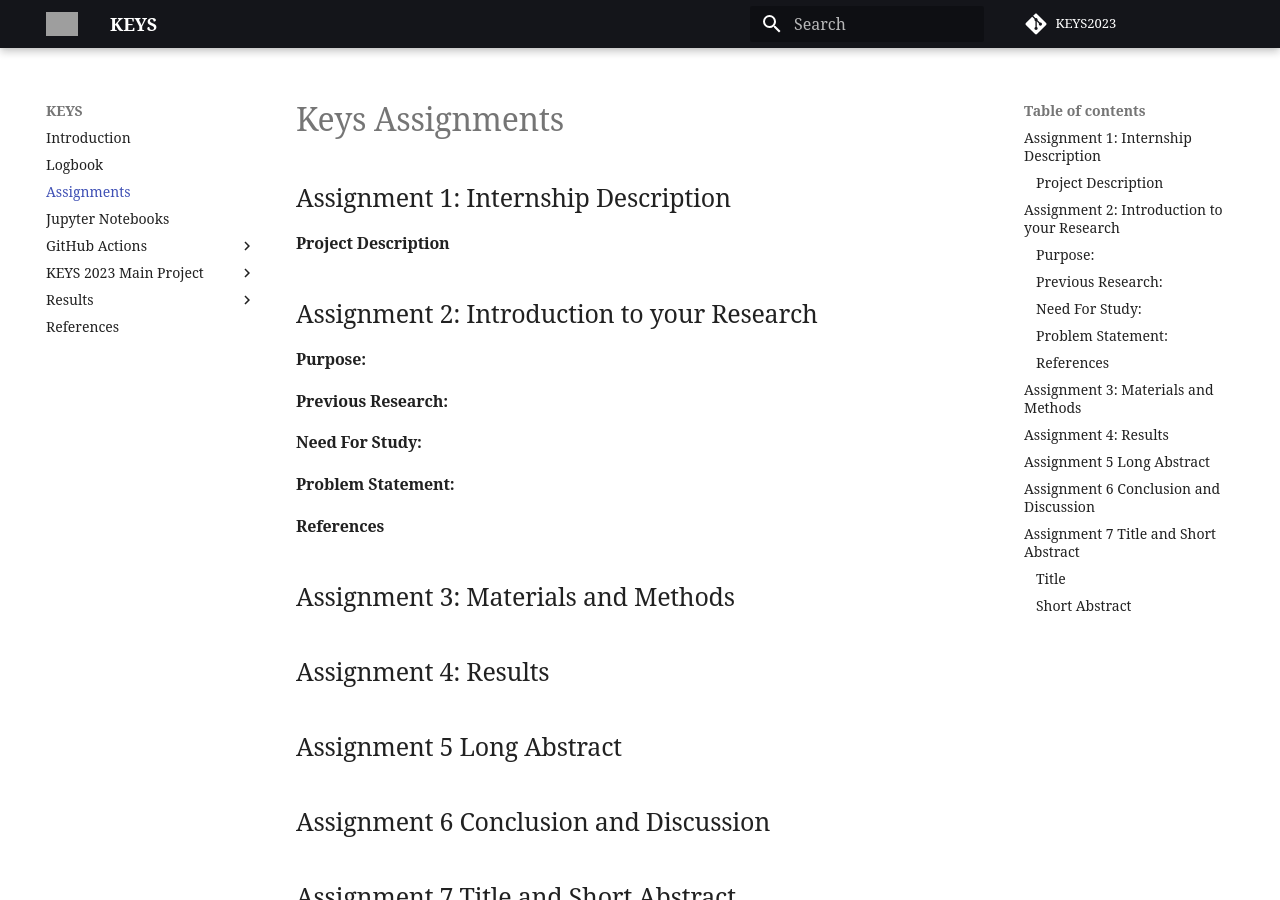
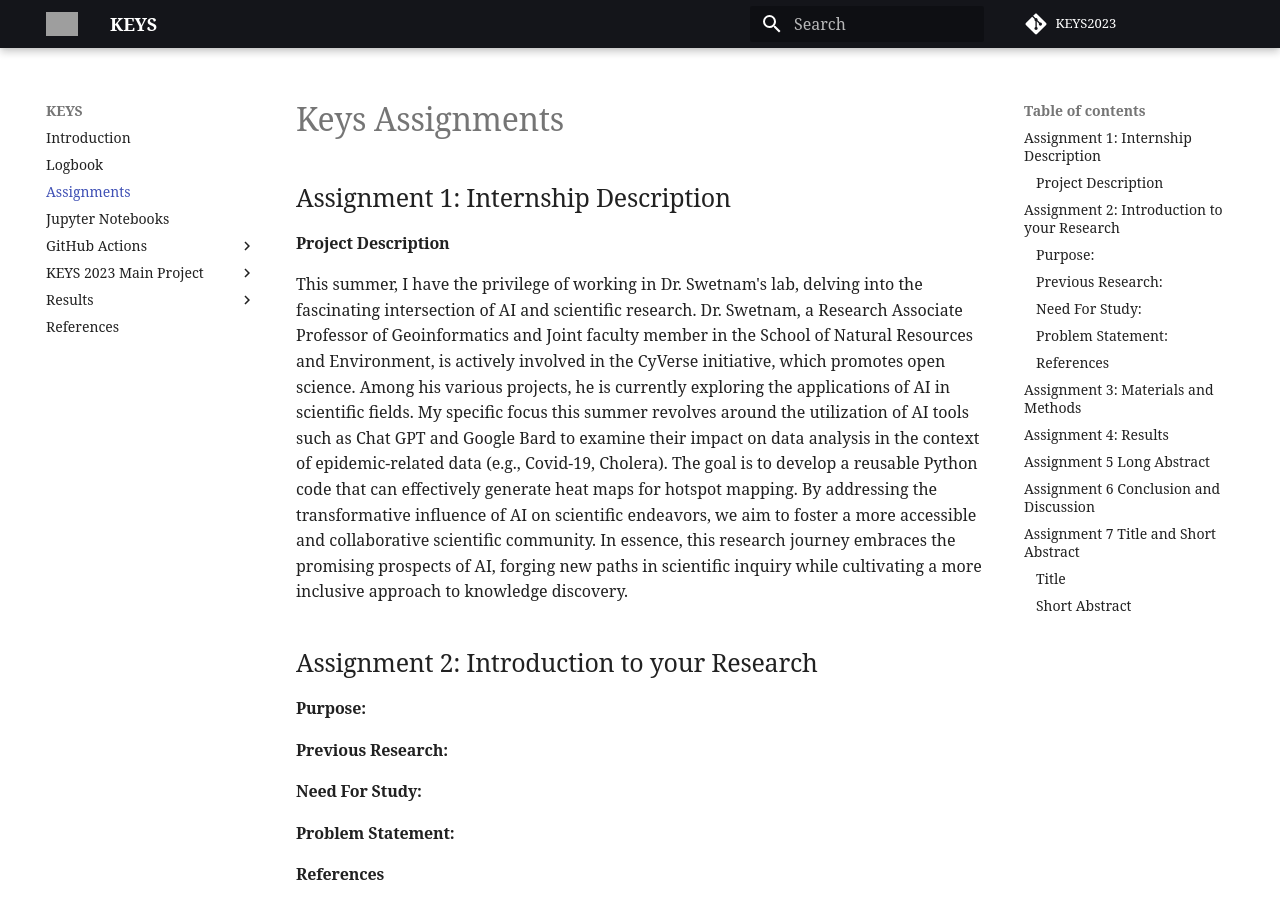
Before and after one commit to tyson-swetnam/mkdocs-material-template, an MkDocs documentation site: the page built from docs/keysassignments.md, in a window 1280 px wide and 900 px high. Built offline with MkDocs 1.6.1 and Material for MkDocs 9.7.7, drawn with Linux system fonts in a browser that asks for light colours; some web fonts are replaced; comment, search, counter and statistics services are not loaded; grey boxes are pictures that could not be loaded.

Commit message:
Update keysassignments.md

```diff
--- a/docs/keysassignments.md
+++ b/docs/keysassignments.md
@@ -4,6 +4,8 @@
 
 
 #### Project Description
+
+This summer, I have the privilege of working in Dr. Swetnam's lab, delving into the fascinating intersection of AI and scientific research. Dr. Swetnam, a Research Associate Professor of Geoinformatics and Joint faculty member in the School of Natural Resources and Environment, is actively involved in the CyVerse initiative, which promotes open science. Among his various projects, he is currently exploring the applications of AI in scientific fields. My specific focus this summer revolves around the utilization of AI tools such as Chat GPT and Google Bard to examine their impact on data analysis in the context of epidemic-related data (e.g., Covid-19, Cholera). The goal is to develop a reusable Python code that can effectively generate heat maps for hotspot mapping. By addressing the transformative influence of AI on scientific endeavors, we aim to foster a more accessible and collaborative scientific community. In essence, this research journey embraces the promising prospects of AI, forging new paths in scientific inquiry while cultivating a more inclusive approach to knowledge discovery.
 
 
 ## Assignment 2: Introduction to your Research
```
